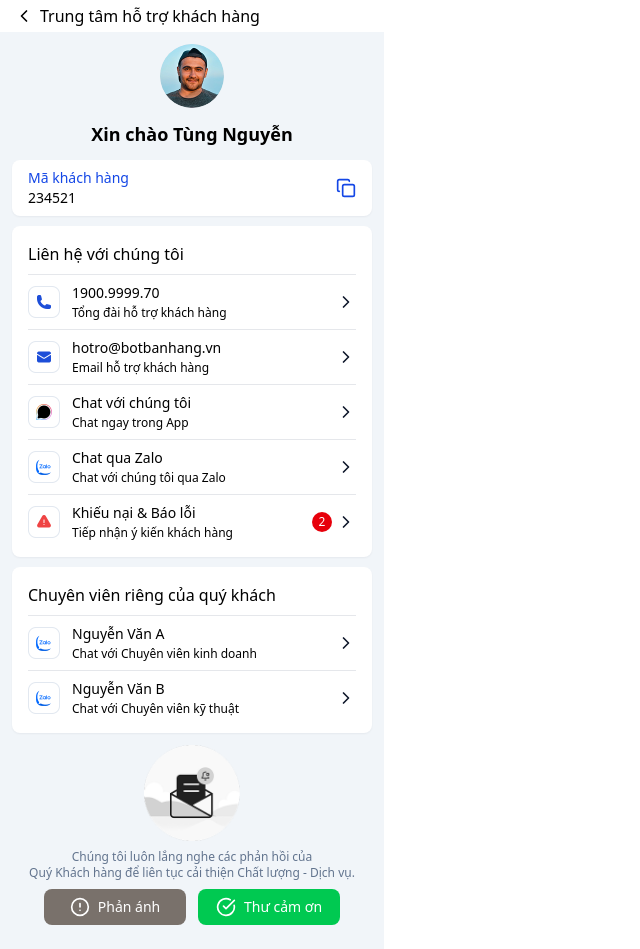
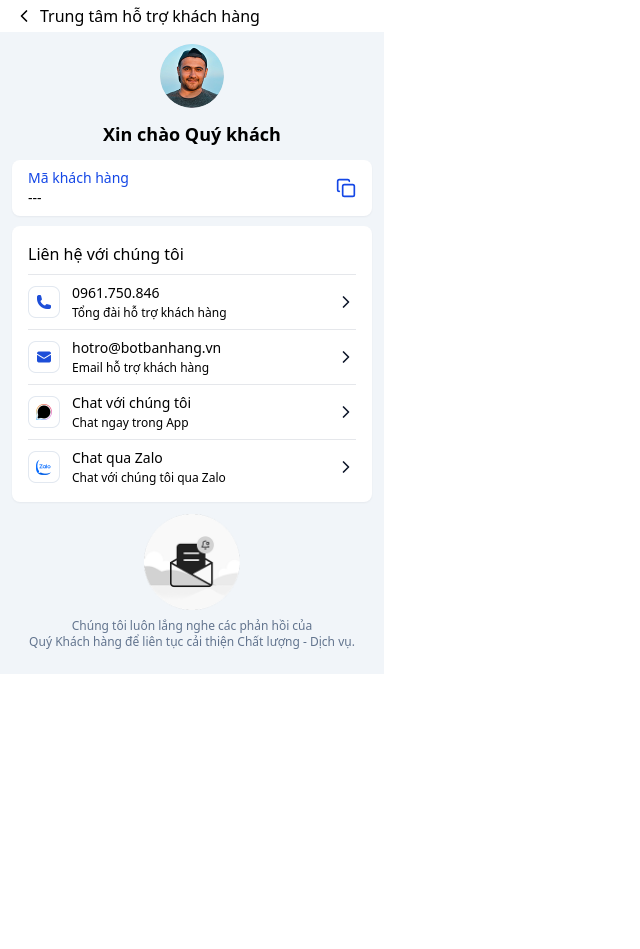
Before and after one commit to bbhtruonglm/support-center-staging, a Vue app: page / in a window 1280 px wide. Shown: the whole page, without its empty margins (0-640 px from the left). After the commit the page ends 800 px from the top, so only its background shows below. Built offline with nearby package versions, Linux system fonts and the light colour scheme; the HTML template or start-up script is replaced by a standard one.

Commit message:
feat(Main Meu): xử lý UI logic cho các menu items

```diff
--- a/src/components/MenuItem.vue
+++ b/src/components/MenuItem.vue
@@ -1,6 +1,9 @@
 <template>
-  <button
-    class="flex items-center justify-between w-full py-2 border-b border-gray-200 last:border-0"
+  <component
+    :is="componentTag"
+    :href="href"
+    :to="to"
+    class="flex items-center justify-between w-full py-2 border-b border-gray-200 last:border-0 text-left cursor-pointer"
   >
     <div class="flex items-center gap-3">
       <img v-if="icon" :src="icon" alt="Icon" class="w-8 h-8 object-contain" />
@@ -15,15 +18,32 @@
       <slot name="right-icon" />
       <ChevronRight :size="20" class="text-slate-900" :stroke-width="2" />
     </div>
-  </button>
+  </component>
 </template>
 
 <script setup lang="ts">
+import { computed } from 'vue'
 import { ChevronRight } from 'lucide-vue-next'
 
-defineProps<{
+const props = defineProps<{
   icon?: string
   title: string
   subtitle?: string
+  type?: 'tel' | 'email' | 'button'
+  url?: string
+  to?: string | object
 }>()
+
+const componentTag = computed(() => {
+  if (props.to) return 'RouterLink'
+  if (props.type === 'tel' || props.type === 'email' || props.url) return 'a'
+  return 'button'
+})
+
+const href = computed(() => {
+  if (props.url) return props.url
+  if (props.type === 'email') return `mailto:${props.title}`
+  if (props.type === 'tel') return `tel:${props.title.replace(/[^\d+]/g, '')}`
+  return undefined
+})
 </script>
--- a/src/components/PageHeader.vue
+++ b/src/components/PageHeader.vue
@@ -1,7 +1,7 @@
 <template>
   <div class="bg-white py-3 px-4 border-b border-gray-200 text-black">
     <div class="flex items-center justify-between">
-      <button class="flex items-center gap-1 flex-1" @click="$emit('back')">
+      <button class="flex items-center gap-1 flex-1 cursor-pointer" @click="handleBack">
         <ArrowLeftCircle class="w-6 h-6 text-black" :stroke-width="2" />
         <span class="text-sm font-semibold">{{ backText }}</span>
       </button>
@@ -12,6 +12,7 @@
 </template>
 
 <script setup lang="ts">
+import { useRouter } from 'vue-router'
 import { ArrowLeftCircle } from 'lucide-vue-next'
 
 withDefaults(
@@ -24,7 +25,14 @@ withDefaults(
   },
 )
 
-defineEmits<{
+const emit = defineEmits<{
   (e: 'back'): void
 }>()
+
+const router = useRouter()
+
+const handleBack = () => {
+  emit('back')
+  router.back()
+}
 </script>
--- a/src/router/index.ts
+++ b/src/router/index.ts
@@ -33,6 +33,11 @@ const router = createRouter({
       name: 'Thankyou-success',
       component: () => import('@/views/ThankyouSuccess.vue'),
     },
+    {
+      path: '/embed-web-chat',
+      name: 'Embed-web-chat',
+      component: () => import('@/views/EmbedWebChat.vue'),
+    },
   ],
 })
 
--- /dev/null
+++ b/src/views/EmbedWebChat.vue
@@ -0,0 +1,17 @@
+<template>
+  <div class="flex flex-col h-full max-w-sm bg-slate-100 overflow-y-auto">
+    <!-- Header Section -->
+    <AppHeader />
+
+    <!-- Content Wrapper -->
+    <div class="flex-1 flex flex-col">
+      <!-- Navigation Header -->
+      <PageHeader title="Chat" />
+    </div>
+  </div>
+</template>
+
+<script setup lang="ts">
+import AppHeader from '@/components/AppHeader.vue'
+import PageHeader from '@/components/PageHeader.vue'
+</script>
--- a/src/views/MainMenu.vue
+++ b/src/views/MainMenu.vue
@@ -12,20 +12,21 @@
         >
           <img :src="avatarImage" alt="Profile" class="w-full h-full object-cover" />
         </div>
-        <h2 class="text-lg font-semibold">Xin chào Tùng Nguyễn</h2>
+        <h2 class="text-lg font-semibold">Xin chào {{ customerName }}</h2>
       </section>
       <!-- Content -->
       <section class="py-3 flex flex-col gap-3">
         <div class="flex flex-col gap-2.5">
           <!-- Customer ID -->
-          <!-- Customer ID -->
           <InfoCard>
             <div class="flex items-center justify-between">
               <div class="flex flex-col text-sm">
                 <span class="font-medium text-blue-700"> Mã khách hàng </span>
-                <span class="font-medium"> 234521 </span>
+                <span class="font-medium">
+                  {{ customerId }}
+                </span>
               </div>
-              <button>
+              <button @click="copyCustomerId">
                 <Copy :size="20" class="text-blue-700" :stroke-width="2" />
               </button>
             </div>
@@ -35,25 +36,33 @@
           <InfoCard class="flex flex-col py-0 px-4" title="Liên hệ với chúng tôi">
             <MenuItem
               :icon="PhoneIcon"
-              title="1900.9999.70"
+              title="0961.750.846"
               subtitle="Tổng đài hỗ trợ khách hàng"
+              type="tel"
             />
 
             <MenuItem
               :icon="MailSmallIcon"
               title="hotro@botbanhang.vn"
               subtitle="Email hỗ trợ khách hàng"
+              type="email"
             />
 
-            <MenuItem :icon="bbhIcon" title="Chat với chúng tôi" subtitle="Chat ngay trong App" />
+            <MenuItem
+              :icon="bbhIcon"
+              title="Chat với chúng tôi"
+              subtitle="Chat ngay trong App"
+              to="/embed-web-chat"
+            />
 
             <MenuItem
               :icon="zaloIcon"
               title="Chat qua Zalo"
               subtitle="Chat với chúng tôi qua Zalo"
+              url="https://zalo.me/1591257820328477563"
             />
 
-            <MenuItem
+            <!-- <MenuItem
               :icon="AlertIcon"
               title="Khiếu nại & Báo lỗi"
               subtitle="Tiếp nhận ý kiến khách hàng"
@@ -63,11 +72,11 @@
                   <span class="text-xs font-medium text-white">2</span>
                 </div>
               </template>
-            </MenuItem>
+            </MenuItem> -->
           </InfoCard>
 
           <!-- Specialists -->
-          <InfoCard class="flex flex-col py-0 px-4" title="Chuyên viên riêng của quý khách">
+          <!-- <InfoCard class="flex flex-col py-0 px-4" title="Chuyên viên riêng của quý khách">
             <MenuItem
               :icon="zaloIcon"
               title="Nguyễn Văn A"
@@ -79,7 +88,7 @@
               title="Nguyễn Văn B"
               subtitle="Chat với Chuyên viên kỹ thuật"
             />
-          </InfoCard>
+          </InfoCard> -->
         </div>
         <!-- Footer -->
         <section class="flex flex-col gap-2">
@@ -92,7 +101,7 @@
               Quý Khách hàng để liên tục cải thiện Chất lượng - Dịch vụ.
             </p>
           </div>
-          <div class="flex gap-3 px-8">
+          <!-- <div class="flex gap-3 px-8">
             <button
               class="flex-1 flex items-center justify-center gap-2 p-2 bg-stone-500 rounded-lg"
             >
@@ -105,13 +114,16 @@
               <CheckCircle :size="20" class="text-white" :stroke-width="2" />
               <span class="text-sm font-medium text-white"> Thư cảm ơn </span>
             </button>
-          </div>
+          </div> -->
         </section>
       </section>
     </section>
   </div>
 </template>
-<script setup>
+<script setup lang="ts">
+import { computed } from 'vue'
+import { useRoute } from 'vue-router'
+
 import avatarImage from '@/assets/Avatar.png'
 import mailIcon from '@/assets/MailIcon.png'
 import bbhIcon from '@/assets/BBHIcon.png'
@@ -119,8 +131,29 @@ import zaloIcon from '@/assets/ZaloIcon.png'
 import MailSmallIcon from '@/assets/MailSmallIcon.png'
 import PhoneIcon from '@/assets/PhoneIcon.png'
 import AlertIcon from '@/assets/Alerticon.png'
+
 import { Copy, AlertCircle, CheckCircle } from 'lucide-vue-next'
 import AppHeader from '@/components/AppHeader.vue'
 import InfoCard from '@/components/InfoCard.vue'
 import MenuItem from '@/components/MenuItem.vue'
+
+const route = useRoute()
+
+/** Tên khách hàng từ query */
+const customerName = computed(() => {
+  const name = route.query.user_name
+  if (!name) return 'Quý khách'
+  return decodeURIComponent(name as string)
+})
+
+/** Mã khách hàng từ query */
+const customerId = computed(() => {
+  return route.query.client_id || '---'
+})
+
+/** Copy mã khách hàng */
+const copyCustomerId = async () => {
+  if (!customerId.value || customerId.value === '---') return
+  await navigator.clipboard.writeText(customerId.value as string)
+}
 </script>
```
